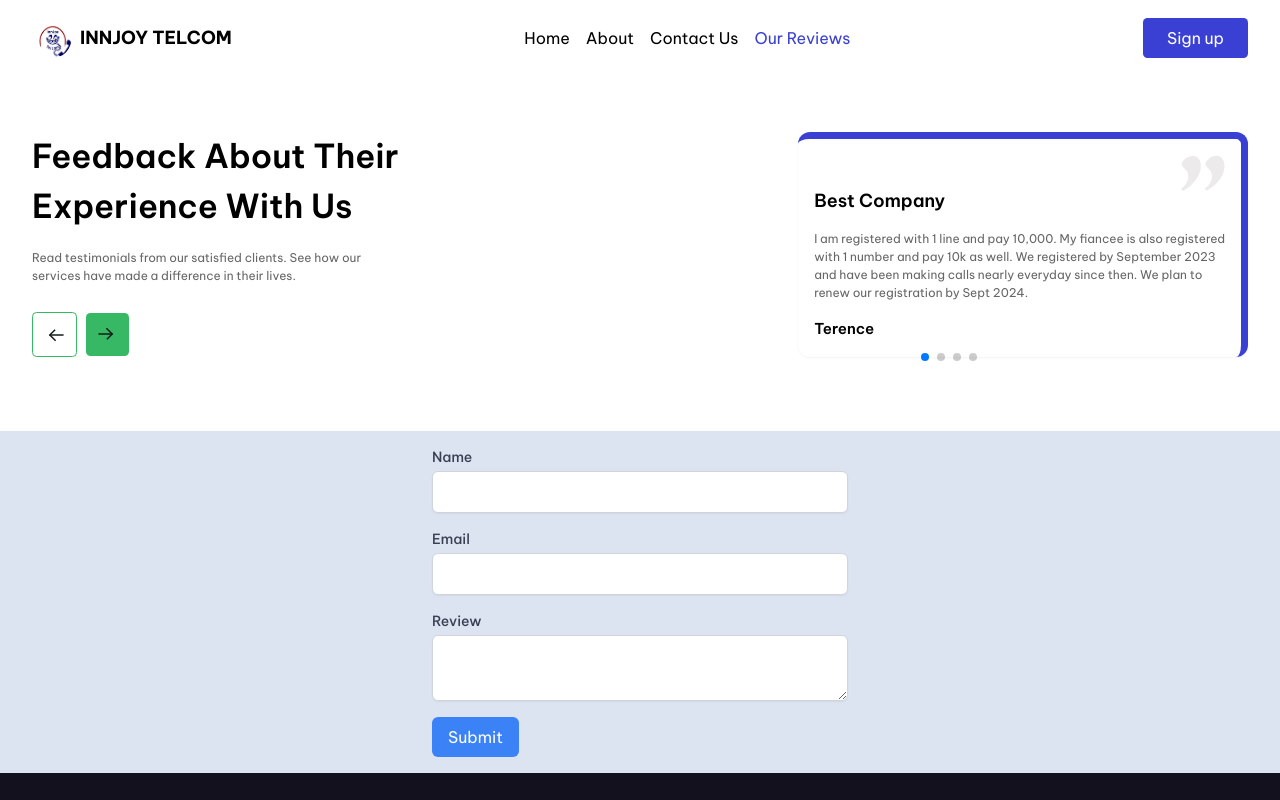
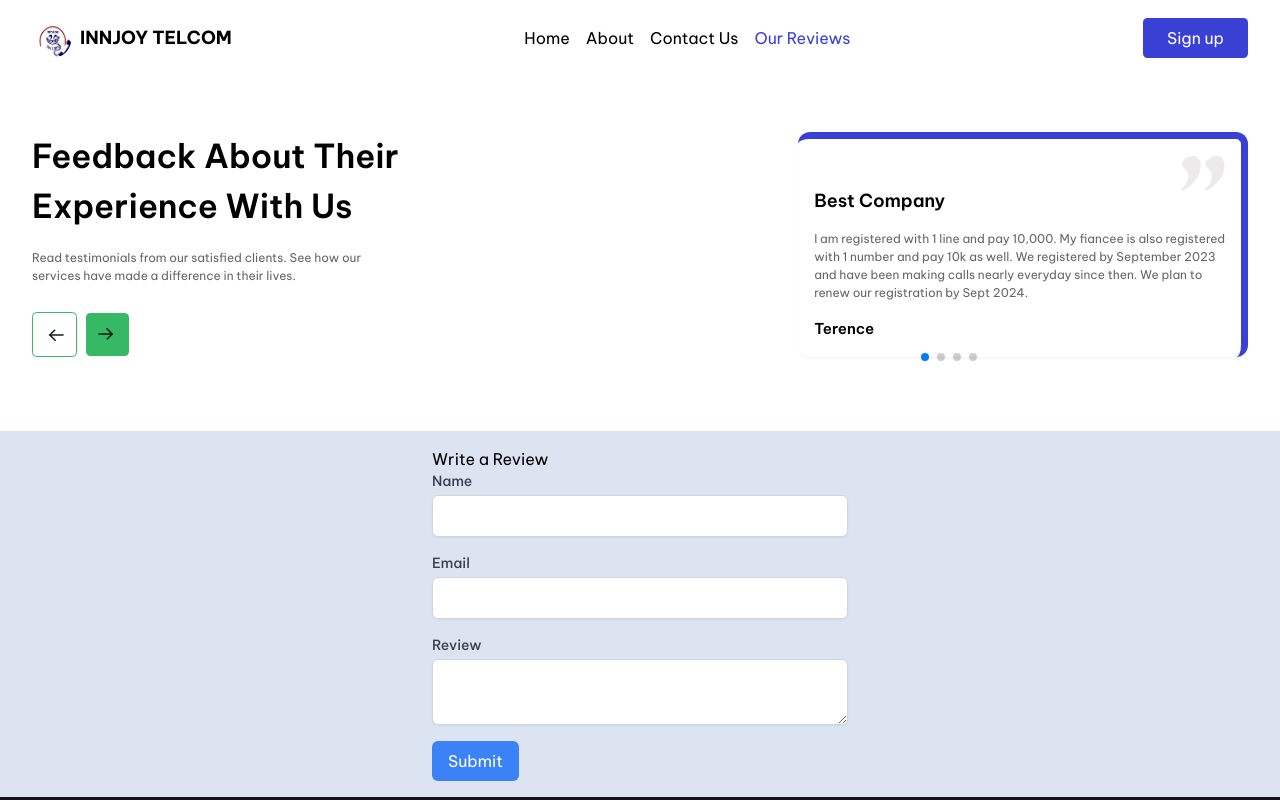
Before and after one commit to cyberohn2/InnjoyTelcom, a React (Vite) app: page /our-reviews in a window 1280 px wide. Shown: the top 800 px of the page. Built offline with nearby package versions, Linux system fonts and the light colour scheme.

Commit message:
fixed: all noticeable bug

```diff
--- a/src/Components/Testimonials.jsx
+++ b/src/Components/Testimonials.jsx
@@ -29,13 +29,14 @@ const Testimonies = [
     }
 ];
 
-const TestimonialItem = ({ title, content, user }) => {
+const TestimonialItem = ({ title, content, user, mail="" }) => {
     return (
         <div className="p-4 pt-12 flex flex-col bg-white max-w-[450px] rounded-xl shadow-sm border-t-[7.5px] border-r-[7.5px] border-[#3a40d4] relative ml-auto">
             <img className="absolute top-4 right-4" loading="lazy" src={quotePng} alt="quote" />
             <h4 className="text-[18px] font-semibold mb-4">{title}</h4>
             <p className="text-[12px] text-[#666666] mb-4">{content}</p>
             <p className="text-[15px] font-semibold">{user}</p>
+            <p>{mail}</p>
         </div>
     );
 };
--- a/src/Pages/Reviews.jsx
+++ b/src/Pages/Reviews.jsx
@@ -19,6 +19,7 @@ const Reviews = () =>{
         <div>
             <Testimonials />
             <form onSubmit={handleSubmit} className="max-w-md mx-auto p-4">
+                <h1>Write a Review</h1>
                 <div className="mb-4">
                     <label className="block text-sm font-medium text-gray-700">Name</label>
                     <input
```
